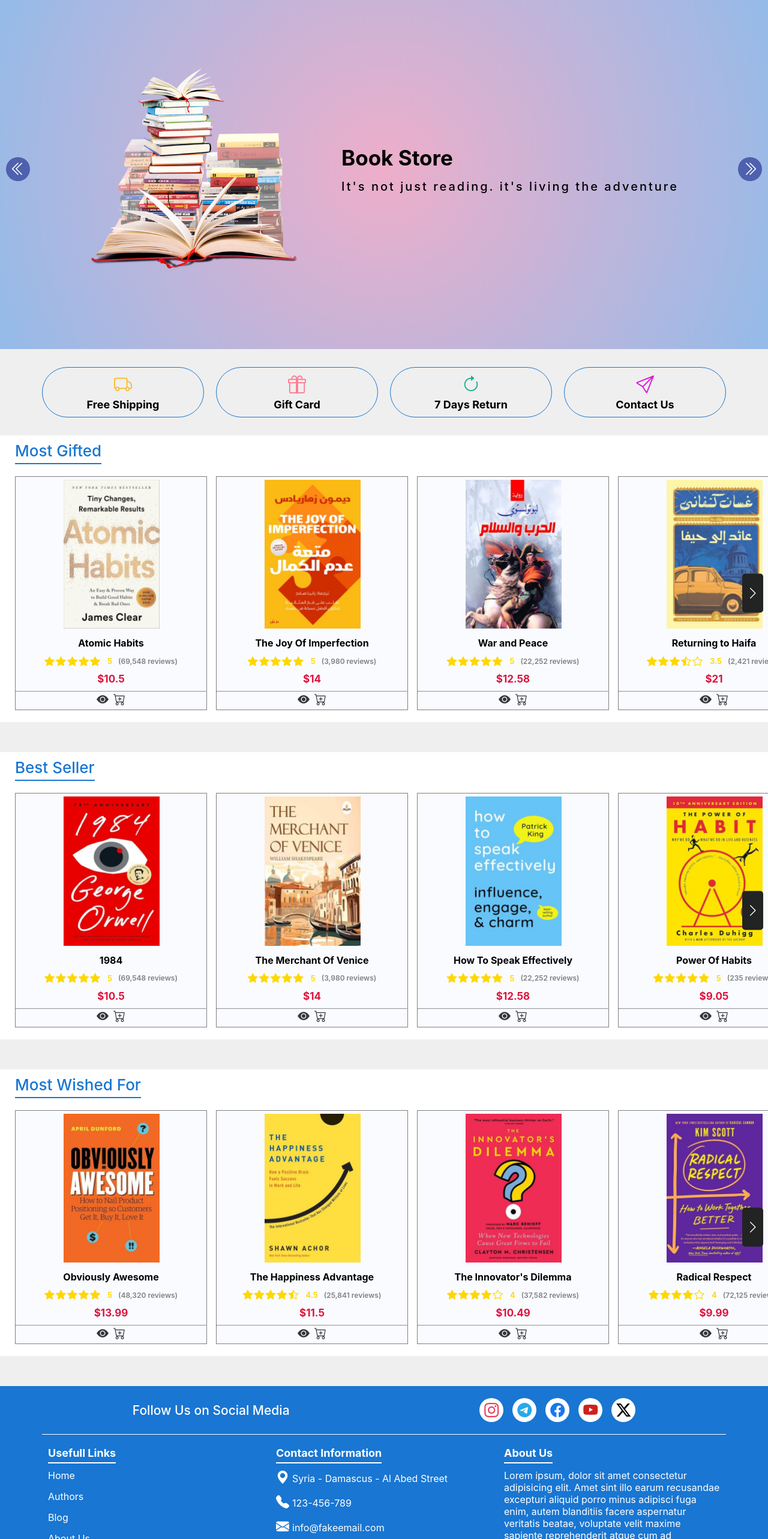
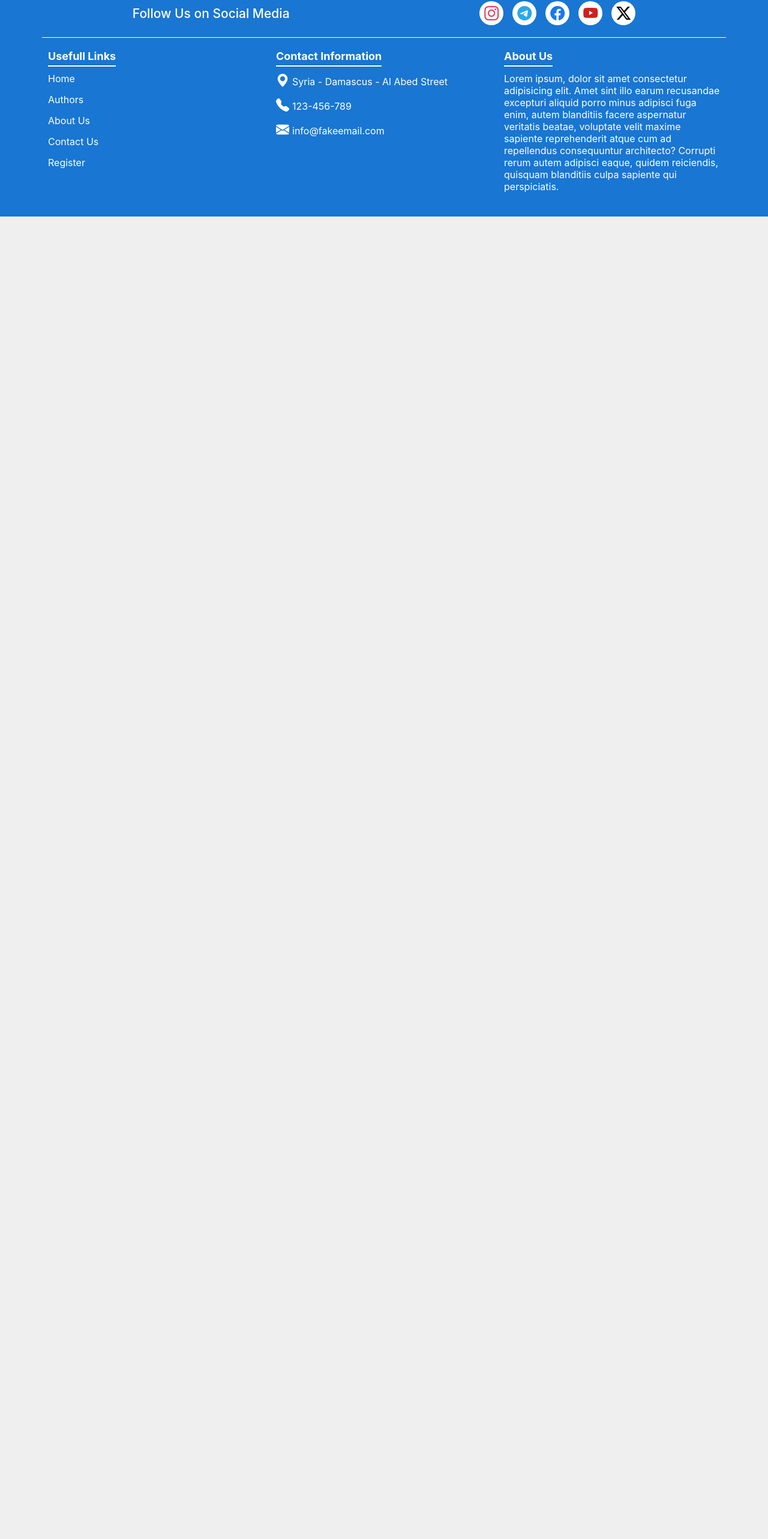
Before and after one commit to rawanzaree-dev/Good_Book, a React (Create React App) app: page /cart in a window 1280 px wide. Shown: the part 218-2784 px from the top of the page at 60% size. After the commit the page ends 800 px from the top, so only its background shows below. Built offline with nearby package versions, Linux system fonts and the light colour scheme; the HTML template or start-up script is replaced by a standard one.

Commit message:
Added Routes to Our Project & Created Home Page

```diff
--- a/package.json
+++ b/package.json
@@ -9,6 +9,7 @@
     "@testing-library/user-event": "^13.5.0",
     "react": "^19.2.7",
     "react-dom": "^19.2.7",
+    "react-router-dom": "^7.18.0",
     "react-scripts": "5.0.1",
     "web-vitals": "^2.1.4"
   },
--- a/src/App.js
+++ b/src/App.js
@@ -1,27 +1,29 @@
-import BookSlider from "./components/book-slider/BookSlider";
 import Header from "./components/header/Header";
-import Services from "./components/services/Services";
-import Slider from "./components/slider/Slider";
-import { mostGiftedBooks } from "./data/books";
-import { bestSeller } from "./data/books";
-import {mostWishedFor} from "./data/books";
-import Heading from "./components/heading/Heading";
 import Footer from "./components/footer/Footer";
+import { BrowserRouter, Routes, Route } from "react-router-dom";
+import HomePage from "./pages/home/HomePage";
+import Authors from "./pages/authors/Authors";
+import About from "./pages/about/About";
+import Contact from "./pages/contact/Contact";
+import Register from "./pages/forms/Register";
+import Book from "./pages/book/Book";
+import Cart from "./pages/cart/Cart";
 
 function App() {
   return (
-    <div className="App">
+    <BrowserRouter>
       <Header />
-      <Slider />
-      <Services />
-      <Heading title={"Most Gifted"} />
-      <BookSlider data={mostGiftedBooks} folder_name={"most-gifted-books"}/>
-      <Heading title={"Best Seller"} />
-      <BookSlider data={bestSeller} folder_name={"best-seller-books"} />
-      <Heading title={"Most Wished For"} />
-      <BookSlider data={mostWishedFor} folder_name={"most-wished-for"} />
+      <Routes>
+        <Route path="/" element={<HomePage />} />
+        <Route path="/authors" element={<Authors />} />
+        <Route path="/about" element={<About />} />
+        <Route path="/contact" element={<Contact />} />
+        <Route path="/register" element={<Register />} />
+        <Route path="/book/:category/:id" element={<Book />} />
+        <Route path="/cart" element={<Cart />} />
+      </Routes>
       <Footer />
-    </div>
+    </BrowserRouter>
   );
 }
 
--- a/src/components/footer/Footer.jsx
+++ b/src/components/footer/Footer.jsx
@@ -1,3 +1,4 @@
+import { Link } from "react-router-dom";
 import "./footer.css";
 
 export default function Footer() {
@@ -45,11 +46,11 @@ export default function Footer() {
               <h4>Usefull Links</h4>
             </div>
             <ul>
-              <li>Home</li>
-              <li>Authors</li>
-              <li>Blog</li>
-              <li>About Us</li>
-              <li>Contact Us</li>
+              <Link to="/" className="li-item">Home</Link>
+              <Link to="/authors" className="li-item">Authors</Link>
+              <Link to="/about" className="li-item">About Us</Link>
+              <Link to="contact" className="li-item">Contact Us</Link>
+              <Link to="register" className="li-item">Register</Link>
             </ul>
           </div>
           <div className="col">
--- a/src/components/footer/footer.css
+++ b/src/components/footer/footer.css
@@ -43,9 +43,19 @@ footer .info .col .list-title {
 footer .info .col .list-title h4 {
   padding-bottom: 5px;
 }
+footer .info .col ul .li-item {
+  width: fit-content;
+  padding-bottom: 15px;
+  display: block;
+  color: #fff;
+}
+footer .info .col ul .li-item:hover {
+  text-decoration: underline;
+}
 footer .info .col ul li {
   padding-bottom: 15px;
 }
+footer .info .col ul .li-item i,
 footer .info .col ul li i {
   font-size: 22px;
   padding-right: 5px;
--- a/src/components/header/MiddleHeader.jsx
+++ b/src/components/header/MiddleHeader.jsx
@@ -1,14 +1,18 @@
+import { Link } from "react-router-dom";
+
 export default function MiddleHeader() {
   return (
     <div className="middle-header">
-      <div className="logo">
+      <Link to="/" className="logo">
         Book <i className="bi bi-book"></i> Store
-      </div>
+      </Link>
       <div className="search-engine">
         <input type="text" placeholder="Search in Our Book Store" />
         <i className="bi bi-search"></i>
       </div>
-      <i className="bi bi-cart cart-icon"></i>
+      <Link to="/cart" className="cart-icon">
+        <i className="bi bi-cart"></i>
+      </Link>
     </div>
   );
 }
--- a/src/components/header/Navbar.jsx
+++ b/src/components/header/Navbar.jsx
@@ -1,13 +1,15 @@
-export default function Navbar({toggle, setToggle}) {
+import { Link } from "react-router-dom";
+
+export default function Navbar({ toggle, setToggle }) {
   return (
-        <nav style={{left: toggle && "0"}}>
+    <nav style={{ left: toggle && "0" }}>
       <div className="container">
         <ul>
-            <li onClick={() => setToggle(false)}>Home</li>
-            <li onClick={() => setToggle(false)}>Authors</li>
-            <li onClick={() => setToggle(false)}>About Us</li>
-            <li onClick={() => setToggle(false)}>Contact Us</li>
-            <li onClick={() => setToggle(false)}>Register</li>
+          <Link to="/" className="li-item" onClick={() => setToggle(false)}>Home</Link>
+          <Link to="/authors" className="li-item" onClick={() => setToggle(false)}>Authors</Link>
+          <Link to="/about" className="li-item" onClick={() => setToggle(false)}>About Us</Link>
+          <Link to="/contact" className="li-item" onClick={() => setToggle(false)}>Contact Us</Link>
+          <Link to="/register" className="li-item" onClick={() => setToggle(false)}>Register</Link>
         </ul>
       </div>
     </nav>
--- a/src/components/header/header.css
+++ b/src/components/header/header.css
@@ -49,6 +49,7 @@ header .middle-header .logo {
     display: flex;
     align-items: center;
     gap: 5px;
+    color: #fff;
 }
 header .middle-header .logo i,
 header .middle-header .cart-icon {
@@ -74,6 +75,9 @@ header .middle-header .search-engine i {
     color: #808080;
     font-size: 20px;
 }
+header .middle-header .cart-icon {
+    color: #fff;
+}
 header nav {
     background-color: var(--main-color);
     height: 50px;
@@ -91,9 +95,10 @@ header nav ul {
     align-items: center;
     gap: 20px;
 }
-header nav ul li {
+header nav ul .li-item {
     padding-inline: 5px;
     font-size: 17px;
+    color: #000;
 }
 
 @media (max-width: 767px) {
--- a/src/components/modal/Modal.jsx
+++ b/src/components/modal/Modal.jsx
@@ -1,8 +1,10 @@
+import Rating from "../rating/Rating";
 import "./modal.css";
-import Rating from "../book-slider/Rating";
+import { Link } from "react-router-dom";
 
 export default function Modal({ setOpenModal, bookData, folder_name }) {
-  const { title, inStock, rating, reviews, author, price, image } = bookData;
+  const { title, inStock, rating, reviews, author, price, image, id, category } =
+    bookData;
 
   return (
     <div onClick={() => setOpenModal(false)} className="modal">
@@ -30,18 +32,15 @@ export default function Modal({ setOpenModal, bookData, folder_name }) {
               <span>Price: </span>${price}
             </p>
             <div className="add-to-cart">
-              <input
-                type="number"
-                name="quantity"
-                min="1"
-                max="100"
-              />
+              <input type="number" name="quantity" min="1" max="100" />
               <button>
                 <i className="bi bi-cart-plus"></i>
                 Add to Cart
               </button>
             </div>
-            <button className="details">See More Details</button>
+            <Link to={`/book/${category}/${id}`} className="details">
+              See More Details
+            </Link>
           </div>
         </div>
       </div>
--- /dev/null
+++ b/src/pages/home/HomePage.jsx
@@ -0,0 +1,22 @@
+import BookSlider from "../../components/book-slider/BookSlider";
+import Heading from "../../components/heading/Heading";
+import Services from "../../components/services/Services";
+import Slider from "../../components/slider/Slider";
+import { mostGiftedBooks } from "../../data/books";
+import { bestSeller } from "../../data/books";
+import { mostWishedFor } from "../../data/books";
+
+export default function HomePage() {
+  return (
+    <div className="home">
+      <Slider />
+      <Services />
+      <Heading title={"Most Gifted"} />
+      <BookSlider data={mostGiftedBooks} folder_name={"most-gifted-books"} />
+      <Heading title={"Best Seller"} />
+      <BookSlider data={bestSeller} folder_name={"best-seller-books"} />
+      <Heading title={"Most Wished For"} />
+      <BookSlider data={mostWishedFor} folder_name={"most-wished-for"} />
+    </div>
+  );
+}
```
Also changed, not shown: src/data/books.js (+30 -0 lines), 1 other file (tests, documents, lock files or other folders). Lines whose indentation alone changed are shown as unchanged.
